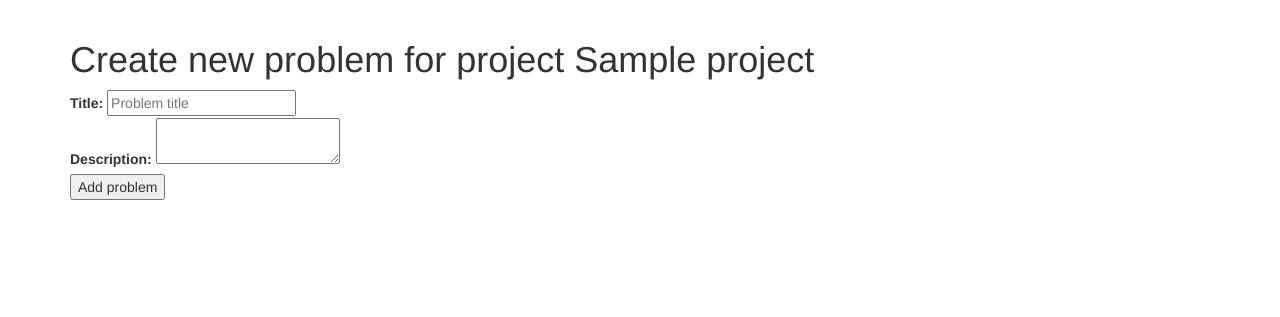
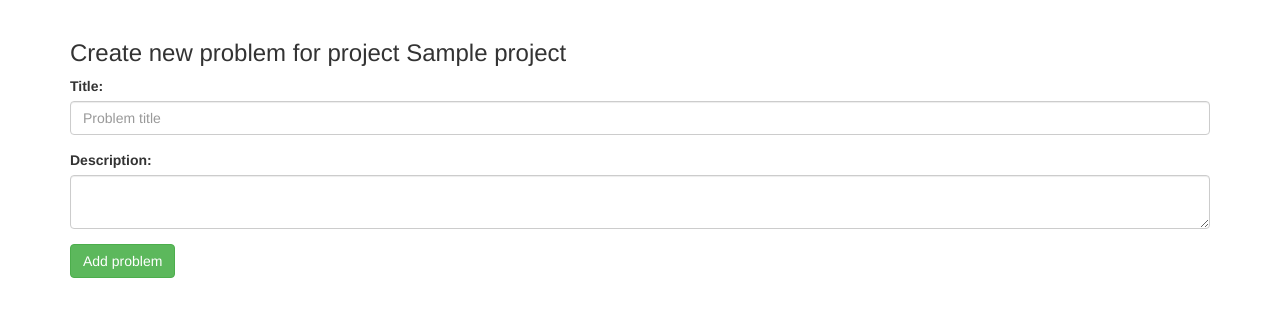
Before and after one commit to stefan096/UKS, a Django app: page /projects/1/problems/add_problem/ in a window 1280 px wide. Shown: the part 51-368 px from the top of the page. Run offline with Django 3.2, Linux system fonts and the light colour scheme; a user stored in the database is signed in; tables that the repository leaves empty hold one stand-in row (values such as "Sample post"); some libraries are stand-ins or nearby versions.

Commit message:
Link to add problem and updated styling a tiny bit - #6

```diff
--- a/miniGithub/templates/miniGithub/add_problem.html
+++ b/miniGithub/templates/miniGithub/add_problem.html
@@ -1,22 +1,22 @@
 {% extends "miniGithub/base.html" %}
 {% block body_block %}
-    <h1>Create new problem for project {{ project.title }}</h1>
+    <h3>Create new problem for project {{ project.title }}</h3>
 
     {% if error_message %}<p><strong>{{ error_message }}</strong></p>{% endif %}
 
-    <form action="{% url 'add_problem' project.id 'problems' %}" method="post">
+    <form action="{% url 'add_problem' project.id %}" method="post">
     {% csrf_token %}
 
-      <div>
+      <div class="form-group">
         <label for="title">Title:</label>
-        <input type="text" name="title" placeholder="Problem title">
+        <input type="text" name="title" class="form-control" placeholder="Problem title">
+      </div>
+      <div class="form-group">
+        <label for="description">Description:</label>
+        <textarea class="form-control" name="description"></textarea>
       </div>
       <div>
-        <label for="description">Description:</label>
-        <textarea name="description"></textarea>
-      </div>
-      <div>
-          <input type="submit" name="" value="Add problem">
+          <input class="btn btn-success" type="submit" name="" value="Add problem">
       </div>
     </form>
 
```
Also changed, not shown: miniGithub/templates/miniGithub/project_details.html (+8 -0 lines).
